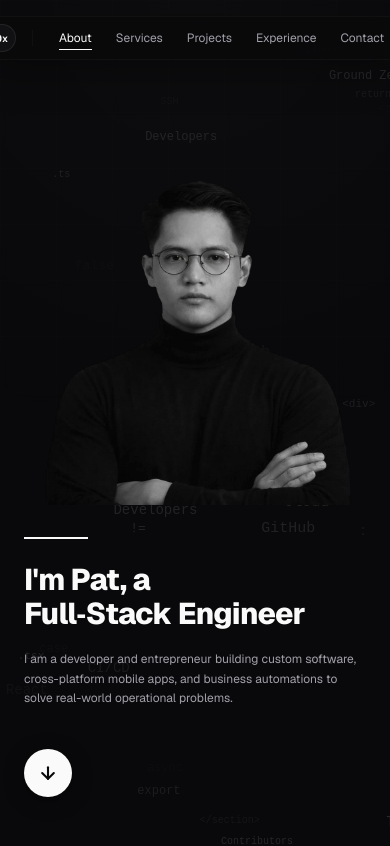
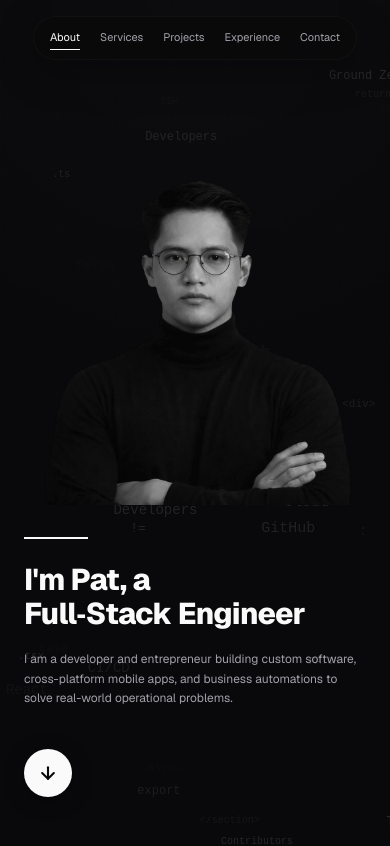
Before and after one commit to 0xp47/0xp47.github.io, a Next.js app: page / in a window 390 px wide. Shown: the top 846 px of the page. Built offline with nearby package versions, Linux system fonts and the light colour scheme.

Commit message:
fix(nav): improve mobile responsiveness of navigation links

```diff
--- a/src/components/layout/site-nav.tsx
+++ b/src/components/layout/site-nav.tsx
@@ -17,22 +17,22 @@ export function SiteNav({ activeSection, onNavItemClick }: SiteNavProps) {
       transition={{ duration: 0.45, ease: "easeOut" }}
       className="fixed inset-x-0 top-4 z-40 flex justify-center"
     >
-      <div className="flex h-11 items-center gap-4 rounded-full border border-border/40 bg-background/80 pl-2 pr-4 shadow-[0_12px_40px_rgba(0,0,0,0.3)] backdrop-blur-md">
+      <div className="flex h-11 items-center gap-2 sm:gap-4 rounded-full border border-border/40 bg-background/80 px-2 sm:pl-2 sm:pr-4 shadow-[0_12px_40px_rgba(0,0,0,0.3)] backdrop-blur-md">
         <a
           href="#"
           onClick={(e) => {
             e.preventDefault();
             onNavItemClick("#");
           }}
-          className="flex size-7 items-center justify-center rounded-full border border-border bg-card font-mono text-[10px] font-bold text-foreground transition-all duration-300 hover:border-foreground/30"
+          className="hidden sm:flex size-7 items-center justify-center rounded-full border border-border bg-card font-mono text-[10px] font-bold text-foreground transition-all duration-300 hover:border-foreground/30"
           aria-label="Scroll to top"
         >
           0x
         </a>
 
-        <span className="h-4 w-px bg-border/40" aria-hidden="true" />
+        <span className="hidden sm:block h-4 w-px bg-border/40" aria-hidden="true" />
 
-        <nav className="flex items-center gap-1 sm:gap-1.5" aria-label="Primary navigation">
+        <nav className="flex items-center gap-0.5 min-[380px]:gap-1 sm:gap-1.5" aria-label="Primary navigation">
           {navItems.map((item) => {
             const isActive = activeSection === item.href.replace("#", "");
 
@@ -45,14 +45,14 @@ export function SiteNav({ activeSection, onNavItemClick }: SiteNavProps) {
                   onNavItemClick(item.href);
                 }}
                 className={cn(
-                  "group relative rounded-full px-2.5 py-1 text-xs text-muted-foreground transition duration-300 hover:text-foreground",
+                  "group relative rounded-full px-1.5 min-[380px]:px-2 sm:px-2.5 py-1 text-[10px] min-[380px]:text-[11px] sm:text-xs text-muted-foreground transition duration-300 hover:text-foreground",
                   isActive && "text-foreground",
                 )}
               >
                 {item.label}
                 <span
                   className={cn(
-                    "absolute inset-x-2.5 bottom-0 h-px origin-left scale-x-0 bg-foreground transition-transform duration-300 group-hover:scale-x-100",
+                    "absolute inset-x-1.5 min-[380px]:inset-x-2 sm:inset-x-2.5 bottom-0 h-px origin-left scale-x-0 bg-foreground transition-transform duration-300 group-hover:scale-x-100",
                     isActive && "scale-x-100",
                   )}
                 />
```
